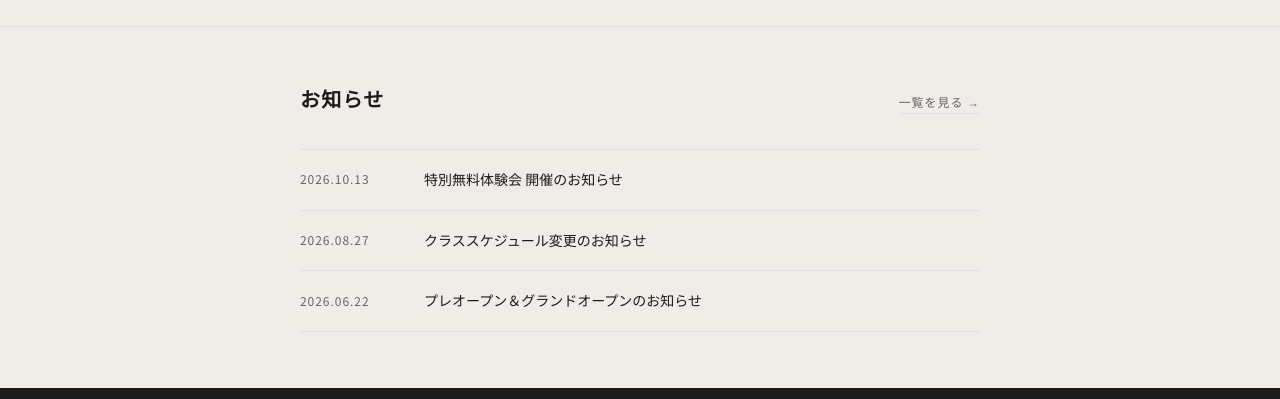
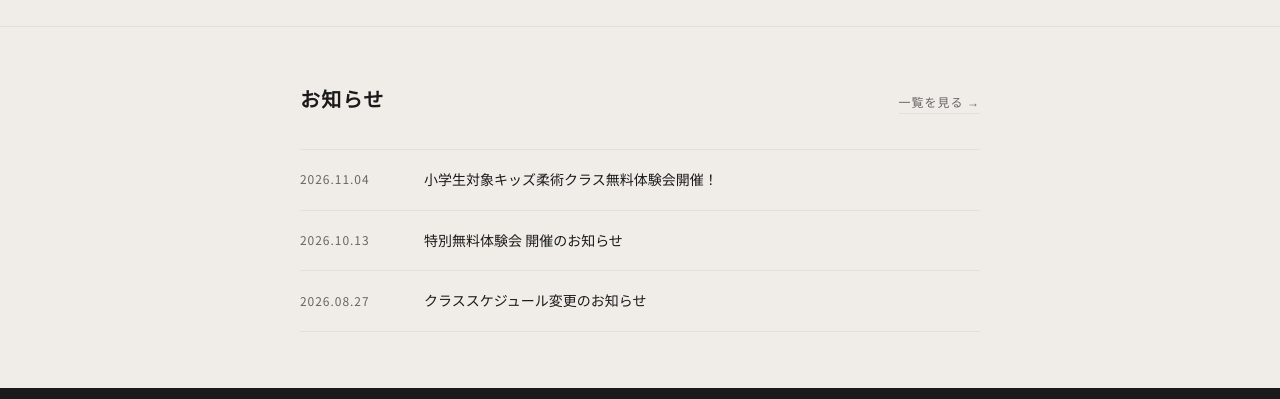
Before and after one commit to mrx-lab13/test, a plain HTML site: page index.html in a window 1280 px wide. Shown: the part 1617-2016 px from the top of the page. Drawn offline with Linux system fonts and the light colour scheme.

Commit message:
Add files via upload

```diff
--- a/index.html
+++ b/index.html
@@ -609,7 +609,7 @@
 
       <!-- HERO -->
       <!-- BUILD-ID: hero-fullbleed-v11 -->
-      <section class="hero" data-build="hero-fullbleed-v17">
+      <section class="hero" data-build="hero-fullbleed-v18">
         <div class="hero-slider" id="heroSlider">
           <!-- 表示順：道場全景 → 拳合わせ → スパーリング → 指導風景 → 窓辺の3人 -->
           <img src="hero5.jpg" alt="Pay it Forward JIU-JITSU の道場" class="hero-img hero-slide is-active">
@@ -708,7 +708,7 @@
 
   </div>
 
-  <script src="news-data.js?v=20261013"></script>
+  <script src="news-data.js?v=20261104"></script>
   <script>
     // ===== ハンバーガー =====
     const ham = document.getElementById('hamburger');
--- a/news-data.js
+++ b/news-data.js
@@ -73,5 +73,17 @@ var NEWS_DATA = [
         "label": "無料体験に申し込む"
       }
     ]
+  },
+  {
+    "id": 7,
+    "title": "小学生対象キッズ柔術クラス無料体験会開催！",
+    "date": "2026-11-04",
+    "content": "柔術黒帯・児童指導の現場経験を持つインストラクターが直接指導！\n\nブラジリアン柔術の専門的な技術に加え、小学校低学年から高学年まで、幅広い年齢の子どもたちと関わってきた経験を活かして指導します。\n\n一人ひとりの個性や成長段階を大切にしながら、運動能力だけでなく、礼儀や協調性、自信を育むことを目指します。\n\n【無料体験会のご案内】\n\n📅 開催日時\n11月28日（土）13:00〜13:45\n\n📍 会場\nPay it Forward JIU-JITSU\n\n👦👧 対象\n柔術未経験の小学1〜6年生\n\n👥 定員\n8名（先着順）\n\n👀 保護者の見学歓迎！(撮影不可)\n\n🥋 体験内容\nマット運動・受け身・柔術のルールとポジション説明・基本テクニック\n\n参加費\n無料（レンタル道着含む）\n\n🚃 アクセス\n・JR信濃町駅 徒歩30秒\n・国立競技場駅 徒歩6分\n・青山一丁目駅 徒歩12分\n\n📩 お申し込み方法\nホームページのお問い合わせフォーム、または公式LINEからお申し込みください。\n\n格闘技、習い事が初めてのお子さまも、安心してご参加ください。",
+    "links": [
+      {
+        "href": "contact.html",
+        "label": "体験会に申し込む"
+      }
+    ]
   }
 ];
```
Also changed, not shown: news-detail.html (+1 -1 lines), news.html (+1 -1 lines).
